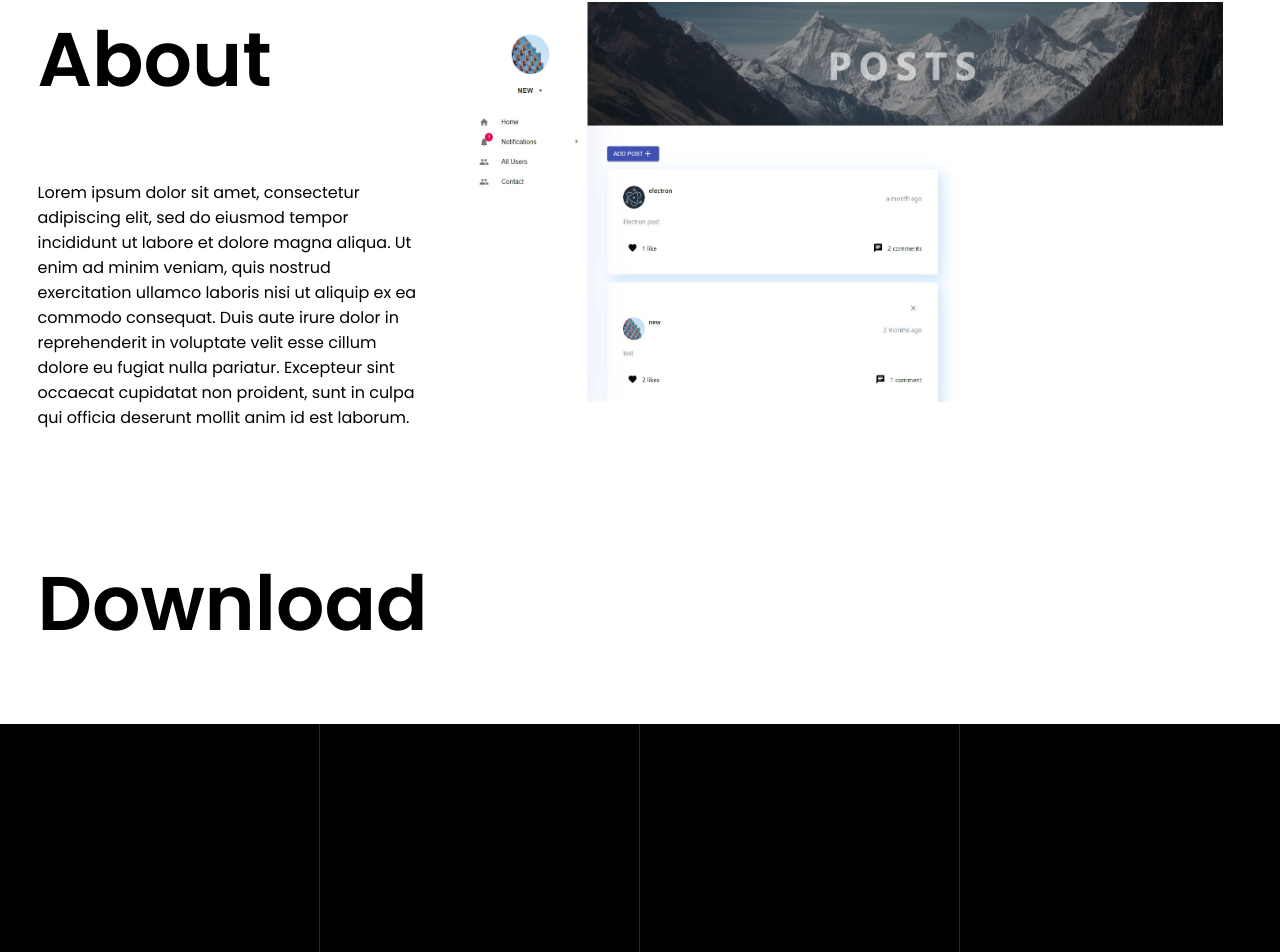
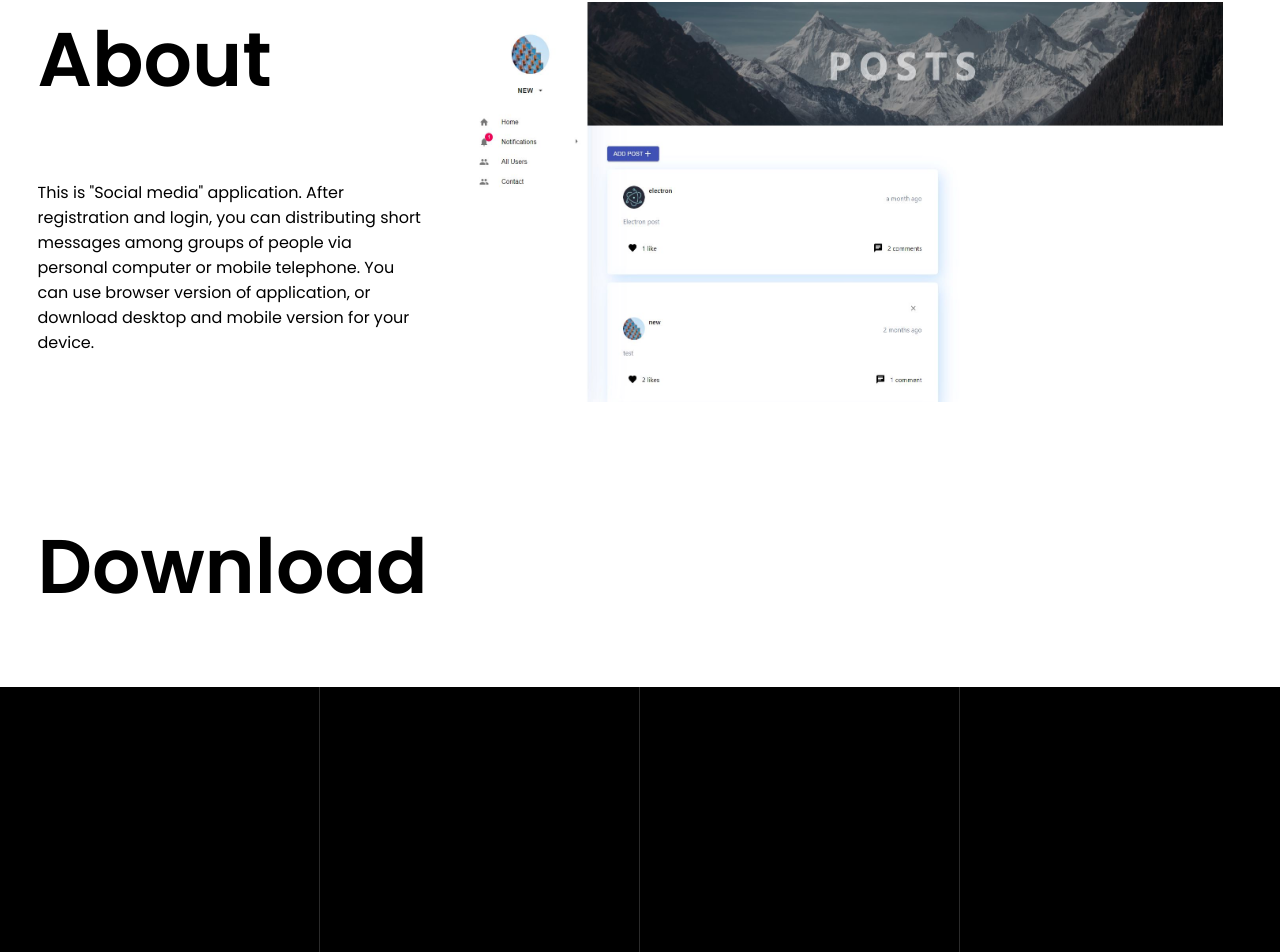
Before and after one commit to vladmasliuk/next-social-media-website, a Next.js app: page / in a window 1280 px wide. Shown: the part 898-1850 px from the top of the page. Built offline with nearby package versions, Linux system fonts and the light colour scheme.

Commit message:
add content / add apps link for download

```diff
--- a/components/sections/AboutSec.js
+++ b/components/sections/AboutSec.js
@@ -11,12 +11,10 @@ const AboutSec = () =>{
                 <div className="about-sec sec-wrap">
                     <div className="text-block">
                         <h2>About</h2>
-                        <p>Lorem ipsum dolor sit amet, consectetur adipiscing elit, sed do eiusmod tempor
-                            incididunt ut labore et dolore magna aliqua. Ut enim ad minim veniam, quis
-                            nostrud exercitation ullamco laboris nisi ut aliquip ex ea commodo consequat.
-                            Duis aute irure dolor in reprehenderit in voluptate velit esse cillum dolore
-                            eu fugiat nulla pariatur. Excepteur sint occaecat cupidatat non proident, sunt
-                            in culpa qui officia deserunt mollit anim id est laborum.
+                        <p>This is "Social media" application. After registration and login, you can
+                            distributing short messages among groups of people via personal computer
+                            or mobile telephone. You can use browser version of application, or download
+                            desktop and mobile version for your device.
                         </p>
                     </div>
                     <div>
--- a/components/sections/DownloadSec.js
+++ b/components/sections/DownloadSec.js
@@ -24,10 +24,8 @@ const DownloadSec = () =>{
                         <div className="dow-item-text-wrap">
                             <div className="dow-item-text">
                                 <h3>Windows</h3>
-                                <p>Lorem ipsum dolor sit amet, consectetur adipiscing elit, sed do
-                                    eiusmod tempor incididunt ut labore et dolore magna aliqua.
-                                </p>
-                                <a href="#">Download</a>
+                                <p>Download for Windows</p>
+                                <a href="../apps/Social-media.exe" download>Download</a>
                             </div>
                         </div>
                     </div>
@@ -38,9 +36,7 @@ const DownloadSec = () =>{
                         <div className="dow-item-text-wrap">
                             <div className="dow-item-text">
                                 <h3>MacOs</h3>
-                                <p>Lorem ipsum dolor sit amet, consectetur adipiscing elit, sed do
-                                    eiusmod tempor incididunt ut labore et dolore magna aliqua.
-                                </p>
+                                <p>Download for MacOs</p>
                                 <a href="#">Download</a>
                             </div>
                         </div>
@@ -52,10 +48,8 @@ const DownloadSec = () =>{
                         <div className="dow-item-text-wrap">
                             <div className="dow-item-text">
                                 <h3>Android</h3>
-                                <p>Lorem ipsum dolor sit amet, consectetur adipiscing elit, sed do
-                                    eiusmod tempor incididunt ut labore et dolore magna aliqua.
-                                </p>
-                                <a href="#">Download</a>
+                                <p>Download for Android</p>
+                                <a href="../apps/Social-media.apk">Download</a>
                             </div>
                         </div>
                     </div>
@@ -66,10 +60,8 @@ const DownloadSec = () =>{
                         <div className="dow-item-text-wrap">
                             <div className="dow-item-text">
                                 <h3>IOS</h3>
-                                <p>Lorem ipsum dolor sit amet, consectetur adipiscing elit, sed do
-                                    eiusmod tempor incididunt ut labore et dolore magna aliqua.
-                                </p>
-                                <a href="#">Download</a>
+                                <p>Download for IOS (simulator version)</p>
+                                <a href="../apps/Social-media-simulator.tar.gz">Download</a>
                             </div>
                         </div>
                     </div>
--- a/styles/globals.css
+++ b/styles/globals.css
@@ -9,12 +9,12 @@ body {
 }
 
 /* basic */
-a {
+a{
   color: inherit;
   text-decoration: none;
 }
 
-* {
+*{
   box-sizing: border-box;
 }
 
```
Also changed, not shown: 1 other file (tests, documents, lock files or other folders).
